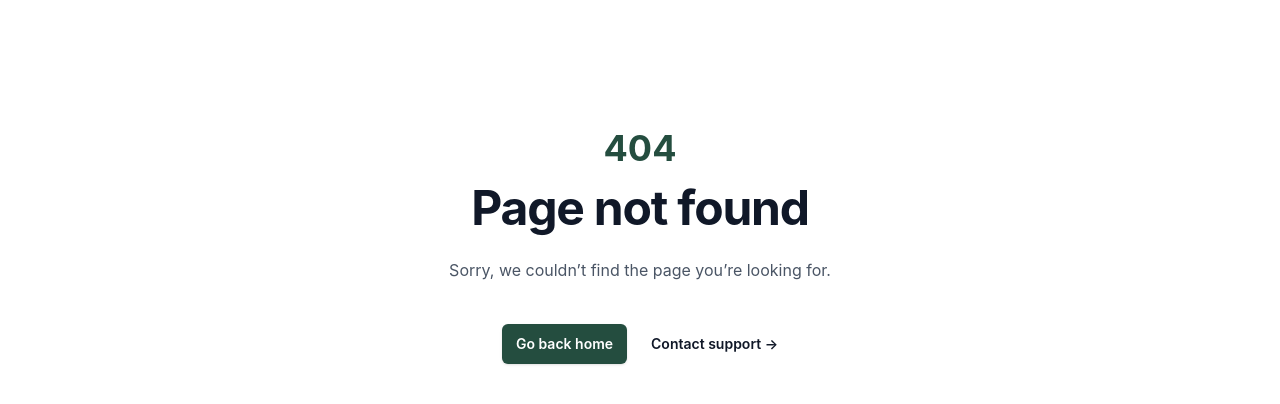
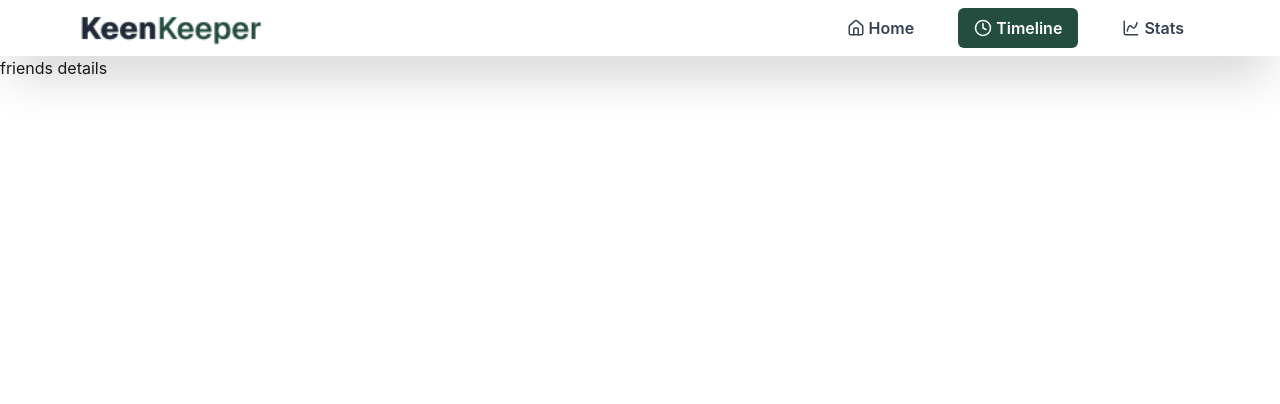
Before and after one commit to Aslam603/KEEN-KEEPER, a React (Vite) app: page /Timeline/id in a window 1280 px wide. Before the commit this address had no page. Shown: the top 404 px of the page. Built offline with nearby package versions, Linux system fonts and the light colour scheme.

Commit message:
added loading spinner

```diff
--- a/package.json
+++ b/package.json
@@ -14,7 +14,10 @@
     "lucide-react": "^1.3.0",
     "react": "^19.1.1",
     "react-dom": "^19.1.1",
+    "react-js-loader": "^0.1.4",
+    "react-loader-spinner": "^8.0.2",
     "react-router": "^7.14.1",
+    "react-spinners": "^0.17.0",
     "tailwindcss": "^4.2.2"
   },
   "devDependencies": {
--- a/src/components/HomePage/Friends.jsx
+++ b/src/components/HomePage/Friends.jsx
@@ -1,50 +1,41 @@
-import React, { useEffect, useState } from 'react';
+import React from 'react';
+import { HashLoader } from 'react-spinners';
+import UseFriends from '../../hooks/useFriends';
 
 const Friends = () => {
-    const [friends, setFriends] = useState([]);
 
-    useEffect(() => {
-        const fetchData = async () => {
-            const res = await fetch("/friends.json");
-            const data = await res.json();
-            setFriends(data);
-        };
-        fetchData();
-    }, []);
+    const { friends, loading } = UseFriends();
 
     const getStatusStyles = (status) => {
-        const lily = status;
-        if (lily === 'Overdue') return 'bg-red-400 text-white';
-        if ( lily === 'Almost Due') return 'bg-yellow-600 text-white';
-        if (lily === 'On Track') return 'bg-[#244D3F] text-white';
+        if (status === 'Overdue') return 'bg-red-400 text-white';
+        if (status === 'Almost Due') return 'bg-yellow-600 text-white';
+        if (status === 'On Track') return 'bg-[#244D3F] text-white';
+
     };
 
     return (
-        <div className='max-w-7xl mx-auto p-6'>
-
-<div className='text-3xl  mb-5 font-bold'>
+        <div className='max-w-7xl mx-auto p-6 bg-[#F8FAFC]'>
+            <div className='text-3xl mb-5 font-bold'>
                 <h2>Your Friends</h2>
             </div>
 
+            {loading ? (
+                <div className='flex justify-center items-center h-64'>
+                    <HashLoader color='#244D3F' />
+                </div>
+            ) : (
                 <div className='grid grid-cols-1 sm:grid-cols-2 lg:grid-cols-4 gap-6'>
                     {friends.map((friend) => (
                         <div key={friend.id} className='bg-white rounded-2xl shadow-md border border-gray-100 p-6 flex flex-col items-center'>
-
-
                             <img
                                 src={friend.picture}
                                 alt={friend.name}
                                 className='w-20 h-20 rounded-full object-cover mb-4 shadow-sm'
                             />
-
-
                             <h3 className='text-lg font-bold text-gray-900'>{friend.name}</h3>
-
-
                             <p className='text-xs text-gray-500 mt-1 mb-3'>
-                            {friend.days_since_contact} d ago
+                                {friend.days_since_contact}d ago
                             </p>
-
                             <div className='flex flex-wrap justify-center gap-1 mb-2 '>
                                 {friend.tags.map((tag, index) => (
                                     <span key={index} className='text-[8px] p-1.5 bg-green-300 rounded-2xl uppercase tracking-wider text-black px-2 '>
@@ -52,15 +43,13 @@ const Friends = () => {
                                     </span>
                                 ))}
                             </div>
-
-
-                        <div className={` p-2 mt-auto rounded-2xl text-center text-xs  ${getStatusStyles(friend.status)}`}>
+                            <div className={` p-2 mt-auto rounded-2xl text-center text-xs ${getStatusStyles(friend.status)}`}>
                                 {friend.status}
                             </div>
-
                         </div>
                     ))}
                 </div>
+            )}
         </div>
     );
 };
--- /dev/null
+++ b/src/hooks/useFriends.jsx
@@ -0,0 +1,27 @@
+import { useEffect, useState } from 'react'; // Fixed: Removed double import
+
+const UseFriends = () => {
+    const [friends, setFriends] = useState([]);
+    const [loading, setLoading] = useState(true);
+
+    useEffect(() => {
+        const fetchData = async () => {
+            try {
+                const res = await fetch("/friends.json");
+                const data = await res.json();
+                setTimeout(() => {
+                    setFriends(data);
+                    setLoading(false);
+                }, 1500);
+            } catch (error) {
+                console.error("Error fetching friends:", error);
+                setLoading(false);
+            }
+        };
+        fetchData();
+    }, []);
+
+    return { friends, loading };
+};
+
+export default UseFriends;
--- a/src/main.jsx
+++ b/src/main.jsx
@@ -2,42 +2,9 @@ import { StrictMode } from 'react'
 import { createRoot } from 'react-dom/client'
 import './index.css'
 import { RouterProvider } from "react-router/dom";
-import { createBrowserRouter } from 'react-router';
-import RootLayout from './layout/RootLayout';
-import Timeline from './pages/Timeline/Timeline';
-import Stats from './pages/Stats/Stats';
-import NotFoundPage from './pages/NotFoundPage/NotFoundPage';
-import HomePage from './pages/homepage/homepage';
-const router= createBrowserRouter(
-
-[
-  {
-    path : '/',
-    element:<RootLayout></RootLayout>,
-    children: [
-{
-
-      index: true,
-      element:<HomePage></HomePage>
-
-},
-{
-  path: "/Timeline",
-  element: <Timeline></Timeline>,
-},
-{
-  path: "/Stats",
-  element: <Stats></Stats>,
-},
+import { router } from './router/Routes';
 
 
-
-    ],
-
-errorElement: <NotFoundPage></NotFoundPage>
-
-  }
-]);
 
 
 
--- /dev/null
+++ b/src/pages/Details.jsx
@@ -0,0 +1,11 @@
+import React from 'react';
+
+const Details = () => {
+    return (
+        <div>
+            friends details
+        </div>
+    );
+};
+
+export default Details;
--- a/src/pages/NotFoundPage/NotFoundPage.jsx
+++ b/src/pages/NotFoundPage/NotFoundPage.jsx
@@ -1,28 +1,15 @@
 import React from 'react';
 import { Link } from 'react-router';
+
 const NotFoundPage = () => {
     return (
-        <div>
-
         <main className="grid min-h-full place-items-center bg-white px-6 py-24 sm:py-32 lg:px-8">
             <div className="text-center">
-        {/* Error Code */}
-        <p className=" font-bold text-[#244D3F] text-4xl">404</p>
-
-
-        <h1 className="mt-4 text-3xl font-bold tracking-tight text-gray-900 sm:text-5xl">
-          Page not found
-        </h1>
-
-
-        <p className="mt-6 text-base leading-7 text-gray-600">
-          Sorry, we couldn’t find the page you’re looking for.
-        </p>
+                <p className="font-bold text-[#244D3F] text-4xl">404</p>
+                <h1 className="mt-4 text-3xl font-bold tracking-tight text-gray-900 sm:text-5xl">Page not found</h1>
+                <p className="mt-6 text-base leading-7 text-gray-600">Sorry, we couldn’t find the page you’re looking for.</p>
                 <div className="mt-10 flex items-center justify-center gap-x-6">
-          <Link
-            to="/"
-            className="rounded-md bg-[#244D3F] px-3.5 py-2.5 text-sm font-semibold text-white shadow-sm hover:bg-[#244D3F] focus-visible:outline focus-visible:outline-2 focus-visible:outline-offset-2 focus-visible:outline-[#244D3F] transition-colors"
-          >
+                    <Link to="/" className="rounded-md bg-[#244D3F] px-3.5 py-2.5 text-sm font-semibold text-white shadow-sm hover:bg-[#1a382e]">
                         Go back home
                     </Link>
                     <a href="#" className="text-sm font-semibold text-gray-900">
@@ -31,9 +18,6 @@ const NotFoundPage = () => {
                 </div>
             </div>
         </main>
-
-
-        </div>
     );
 };
 
--- /dev/null
+++ b/src/router/Routes.jsx
@@ -0,0 +1,36 @@
+import { createBrowserRouter } from 'react-router';
+
+import NotFoundPage from '../pages/NotFoundPage/NotFoundPage';
+import HomePage from '../pages/homepage/homepage';
+import Stats from '../pages/Stats/Stats';
+import Timeline from '../pages/Timeline/Timeline';
+import RootLayout from '../layout/RootLayout';
+import Details from '../pages/Details';
+
+export const router = createBrowserRouter([
+  {
+    path: '/',
+    element: <RootLayout />,
+    errorElement: <NotFoundPage />,
+    children: [
+      {
+        index: true,
+        element: <HomePage />,
+      },
+      {
+        path: "Timeline",
+        element: <Timeline />,
+      },
+
+     {
+        path : "/Timeline/id",
+        element : <Details></Details>
+     },
+
+      {
+        path: "Stats",
+        element: <Stats />,
+      },
+    ],
+  },
+]);
```
Also changed, not shown: 1 other file (tests, documents, lock files or other folders). Lines whose indentation alone changed are shown as unchanged.
